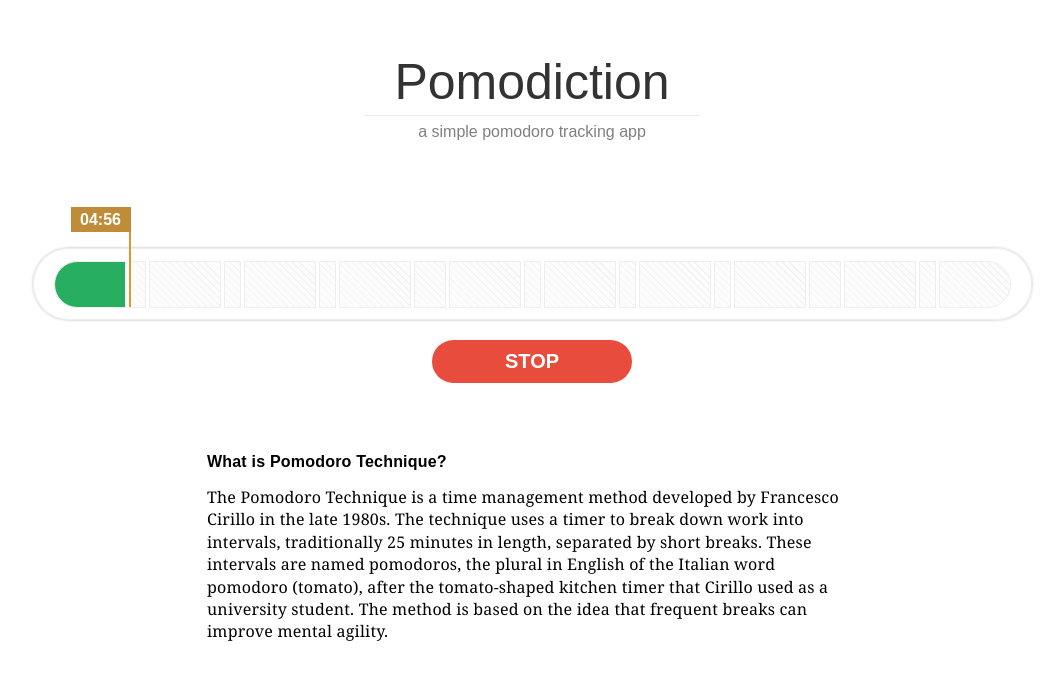
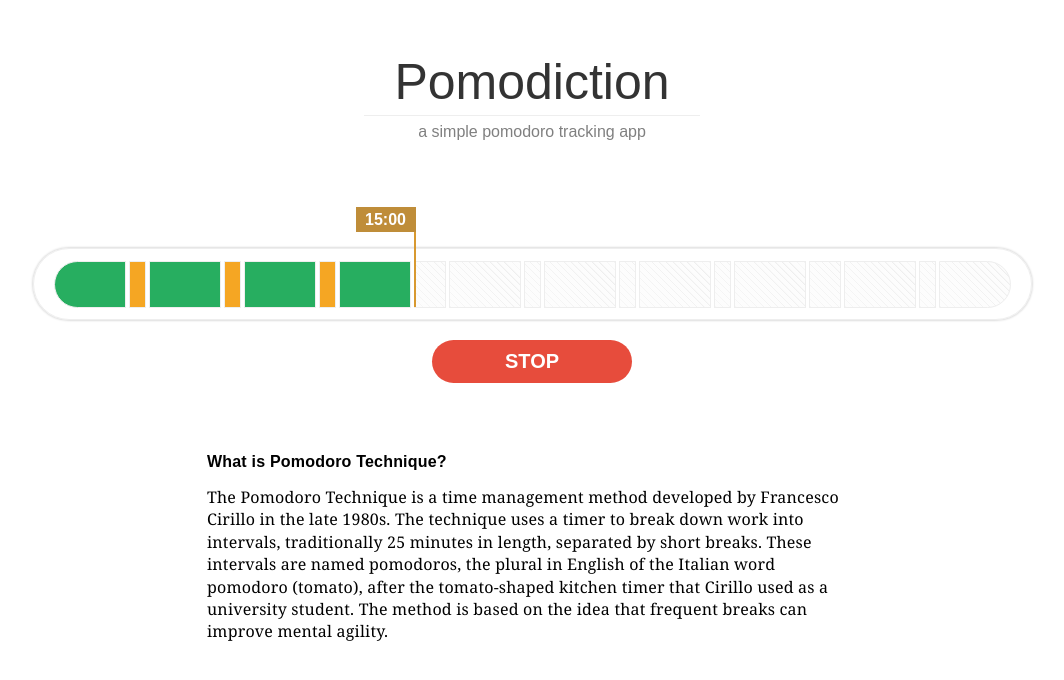
Before and after one commit to krishnau2/pomodiction, a React (Create React App) app: page / in a window 1280 px wide. Shown: the top 680 px of the page, without its empty margins (108-1172 px from the left). Built offline with nearby package versions, Linux system fonts and the light colour scheme.

Commit message:
Added Button click handler to start and stop timer Timer position, duration, displayText is calculated before timer component is being rendered.
TODO:
  - Button caption need to change based on the timer status.

```diff
--- a/src/App.js
+++ b/src/App.js
@@ -8,13 +8,6 @@ import './App.css';
 class App extends Component {
   constructor(props) {
     super(props);
-    // this.pomodorMessage = "Break is over! Next Pomodoro started, lets finish one task..";
-    // this.shortBreakMessage = "Pomodoro completed! Take a 5 min break.";
-    // this.longBreakMessage = "You are doing exceptionaly well, your brain needs some rest, take a 15 min break."
-
-    // this.pomodoroTime = '25:00';
-    // this.shortBreakTime = '05:00';
-    // this.longBreakTime = '15:00';
 
     this.pomodoroDuration = 25*60;
     this.shortBreakDuration = 5*60;
@@ -30,23 +23,39 @@ class App extends Component {
     this.shortBreakRatio = 0.5;
     this.longBreakRation = 0.333;
 
-    this.state = {completedBlock: 1,
+    this.state = {duration: this.pomodoroDuration,
+                  status: 'initial',
+                  completedBlock: 7,
                   timerLeft: this.baseLeft,
                   timerStartingPosition: 0,
                   progressbarLeft: 0
                 };
-    // this.timerLeft = this.baseLeft + this.timerStartingPosition();
-    // this.handleTimerCompleted = this.handleTimerCompleted.bind(this);
 
-    // TODO
-    // Need to handle this with the START button click.
-    // this.intervalId = this.startTimer(this.pomodoroDuration);
-    this.intervalId = this.startTimer(this.shortBreakDuration);
+    this.intervalId = null;
+    this.clickHandler = this.clickHandler.bind(this);
   }
 
-  // This will set the correct postion of Timer before component mount.
+  // This will set the correct postion of Timer before component renders.
   componentWillMount() {
-    this.setState({timerStartingPosition: this.timerStartingPosition()})
+    let timerStartingPosition = this.timerStartingPosition();
+    let timerLeft = this.baseLeft + timerStartingPosition;
+    let nextDuration = this.nextDuration();
+
+    this.setState({timerLeft: timerLeft,
+                  timerStartingPosition: timerStartingPosition,
+                  duration: nextDuration,
+                  displayTime: this.displayTime(nextDuration)
+                })
+  }
+
+  clickHandler(){
+    if(this.state.status === 'initial' || this.state.status === 'paused'){
+      this.intervalId = this.startTimer(this.state.duration);
+    }else{
+      clearInterval(this.intervalId);
+      this.setState({status: 'paused'});
+    }
+    console.log(this.intervalId);
   }
 
   blockType(blockNumber) {
@@ -54,20 +63,25 @@ class App extends Component {
     return(block.blockType(blockNumber));
   }
 
+  displayTime(duration) {
+    let minutes, seconds, displayTime;
+    minutes = parseInt(duration / 60, 10);
+    seconds = parseInt(duration % 60, 10);
+
+    minutes = minutes < 10 ? "0" + minutes : minutes;
+    seconds = seconds < 10 ? "0" + seconds : seconds;
+
+    displayTime = minutes + ":" + seconds;
+    return displayTime;
+  }
+
   startTimer(duration) {
     // var timer = duration, minutes, seconds, currentTime;
     let initialDuration = duration;
     let minutes, seconds, displayTime;
     let Intervald = setInterval(function () {
-      minutes = parseInt(duration / 60, 10);
-      seconds = parseInt(duration % 60, 10);
 
-      minutes = minutes < 10 ? "0" + minutes : minutes;
-      seconds = seconds < 10 ? "0" + seconds : seconds;
-
-      displayTime = minutes + ":" + seconds;
-
-      this.updateComponents({displayTime: displayTime,
+      this.updateComponents({displayTime: this.displayTime(duration),
                         initialDuration: initialDuration,
                         currentDuration: duration});
 
@@ -126,7 +140,9 @@ class App extends Component {
     let progressbarWidthValue = this.calculateProgressbarMovement(params);
     let timerPosition = this.timerStartingPosition();
 
-    this.setState({displayTime: params.displayTime,
+    this.setState({duration: params.currentDuration,
+                  status: 'running',
+                  displayTime: params.displayTime,
                   timerLeft: timerLeftValue,
                   progressbarLeft: progressbarWidthValue,
                   timerStartingPosition: timerPosition});
@@ -139,7 +155,7 @@ class App extends Component {
     if(timeDiff%10 === 0){
       return(this.baseLeft + this.state.timerStartingPosition + (this.pomodoroRatio * (timeDiff/10)));
     }else{
-      return this.timerLeft;
+      return this.state.timerLeft;
     }
   }
 
@@ -154,13 +170,6 @@ class App extends Component {
       return this.state.progressbarLeft;
     }
   }
-
-
-
-  // updateProgressbar(newLeft) {
-  //   console.log(newLeft);
-  //   this.setState({progressbarLeft: newLeft});
-  // }
 
   // handleTimerCompleted(){
   //   console.log('handleTimerCompleted is called.....');
@@ -186,35 +195,6 @@ class App extends Component {
   //     message = this.pomodorMessage;
   //   }
 
-  //   this.desktopNotification(message);
-  //   this.setState({completedPomodors: completedPomodors,
-  //                   currentTimer: currentTimer,
-  //                   duration: duration,
-  //                   time: time
-  //                 });
-  // }
-
-  // desktopNotification(message){
-  //   if (!Notification) {
-  //     alert('Desktop notifications not available in your browser.');
-  //     return;
-  //   }
-
-  //   if (Notification.permission !== "granted")
-  //     Notification.requestPermission();
-  //   else {
-  //     var notification = new Notification('Pomodiction', {
-  //       icon: logo,
-  //       body: message,
-  //     });
-  //     // notification.onclick = function () {
-  //     //   window.open("http://stackoverflow.com/a/13328397/1269037");
-  //     // };
-
-  //   }
-
-  // }
-
   render() {
     return (
       <div className="container">
@@ -230,7 +210,7 @@ class App extends Component {
                           progressbarLeft={this.state.progressbarLeft}/>
         </div>
         <div className="button-container">
-          <button className="button-container__button button-container__button--stop">STOP</button>
+          <button className="button-container__button button-container__button--stop" onClick={this.clickHandler}>STOP</button>
         </div>
         <div className="explanation">
           <p className="explanation__question">What is Pomodoro Technique?</p>
```
